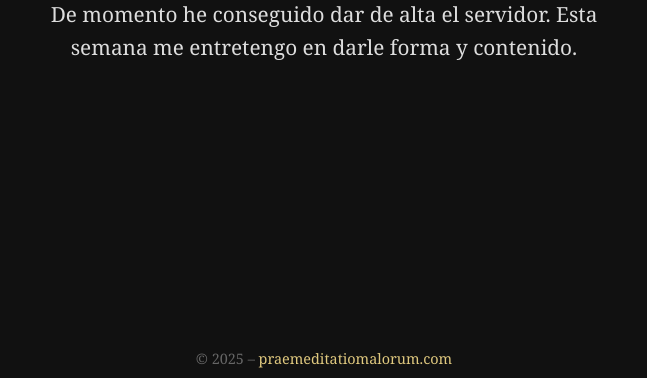
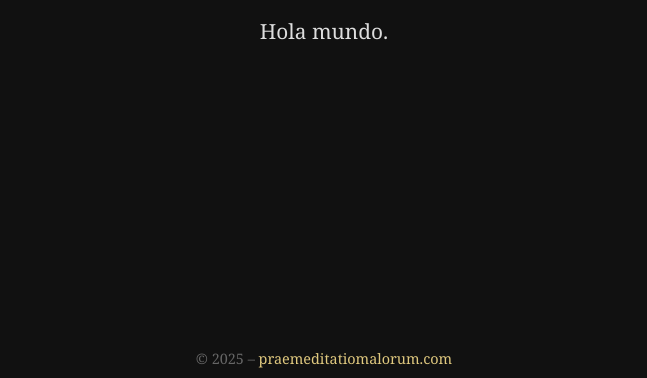
Before and after one commit to Goldorak95/praemeditatiomalorum, a plain HTML site: page index.html in a window 1280 px wide. Shown: the part 422-800 px from the top of the page, without its empty margins (316-963 px from the left). Drawn offline with Linux system fonts and the light colour scheme.

Commit message:
modificacion parrafo

```diff
--- a/index.html
+++ b/index.html
@@ -52,7 +52,7 @@
 
   <h1>Praemeditatio Malorum</h1>
   <p>
-    De momento he conseguido dar de alta el servidor. Esta semana me entretengo en darle forma y contenido.
+    Hola mundo.
   </p>
 
   <footer>
```
